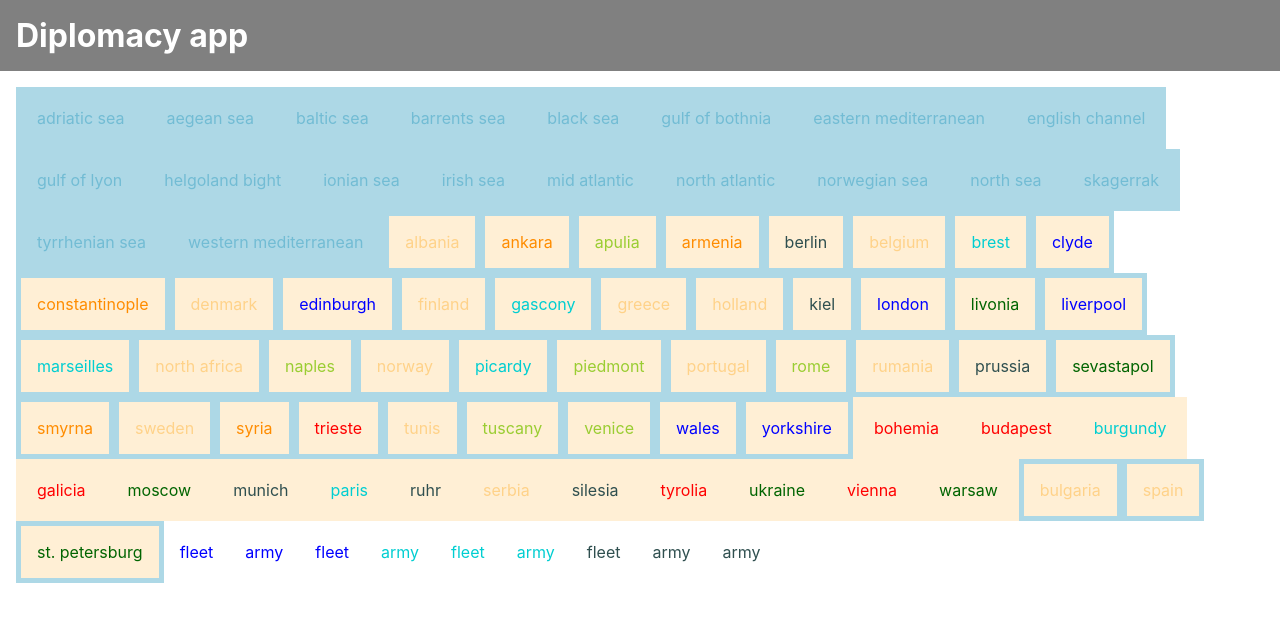
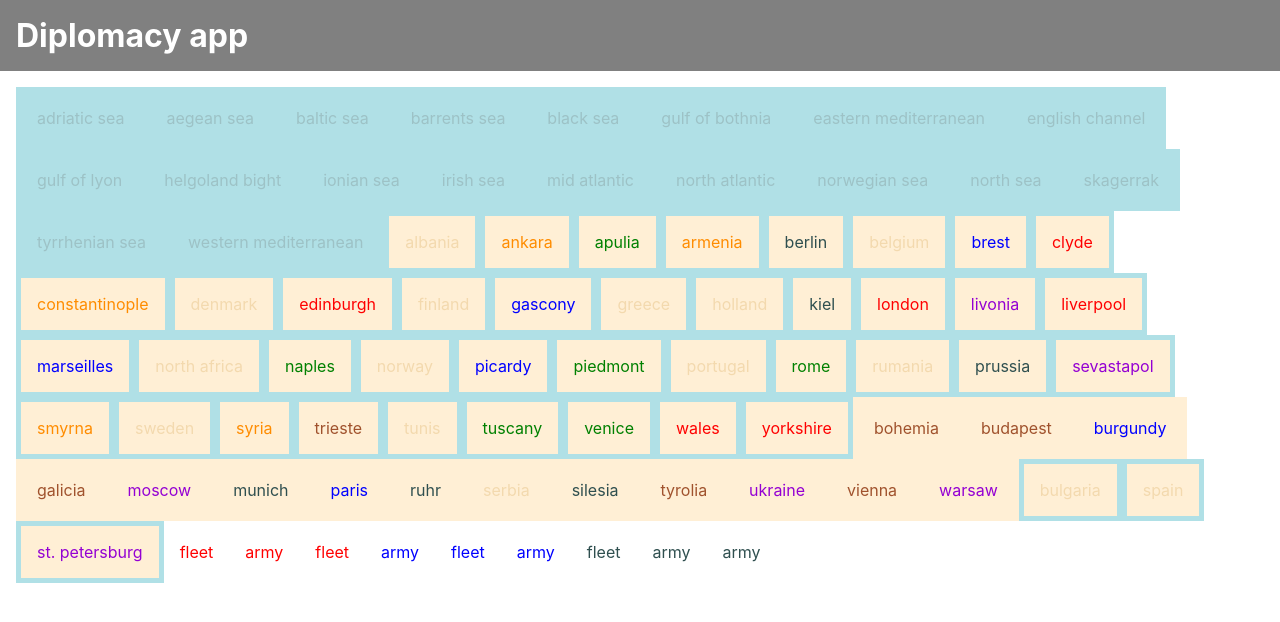
Before and after one commit to johnpooch/diplomacy-client, a React app: page / in a window 1280 px wide. Shown: the top 622 px of the page. Built offline with nearby package versions, Linux system fonts and the light colour scheme.

Commit message:
Style tweak

```diff
--- a/src/components/Piece.jsx
+++ b/src/components/Piece.jsx
@@ -4,13 +4,11 @@ import PropTypes from 'prop-types'
 import './Piece.scss'
 
 class Piece extends React.Component {
-  // hoverStart () {
-  //   console.log(this.props.neighbours)
-  // }
+  hoverStart () {
+  }
 
-  // hoverEnd () {
-
-  // }
+  hoverEnd () {
+  }
 
   render () {
     return (
@@ -18,9 +16,8 @@ class Piece extends React.Component {
         className="piece"
         data-type={this.props.type}
         data-nation={this.props.nation.pk}
-        // data-territory={this.props.territory.pk}
-        // onMouseOver={() => this.hoverStart()}
-        // onMouseOut={() => this.hoverEnd()}
+        onMouseOver={() => this.hoverStart()}
+        onMouseOut={() => this.hoverEnd()}
       >
         {this.props.type}
       </div>
--- a/src/components/Territory.scss
+++ b/src/components/Territory.scss
@@ -7,12 +7,12 @@
 
   &[data-type=sea] {
     background: $sea-color;
-    color: darken($sea-color, 15%);
+    color: desaturate(darken($sea-color, 10%), 25%);
   }
 
   &[data-type=land] {
     background: $land-color;
-    color: darken($land-color, 15%);
+    color: desaturate(darken($land-color, 10%), 25%);
   }
 
   &[data-coastal=true] {
--- a/src/utils/_variables.scss
+++ b/src/utils/_variables.scss
@@ -4,16 +4,16 @@ $sans-stack: -apple-system, BlinkMacSystemFont, "Segoe UI", Roboto, "Oxygen-Sans
 // colors
 $primary-color: gray;
 
-$sea-color: lightblue;
-$land-color: PapayaWhip;
+$sea-color: powderblue;
+$land-color: papayaWhip;
 
 $nation-colors:
-  blue // England
-  darkturquoise // France
+  red // England
+  blue // France
   darkslategray // Germany
-  red // ustria-Hungary
-  yellowgreen // Italy
-  darkgreen // Russia
+  sienna // Austria-Hungary
+  green // Italy
+  darkviolet // Russia
   darkorange // Turkey
 ;
 
```
